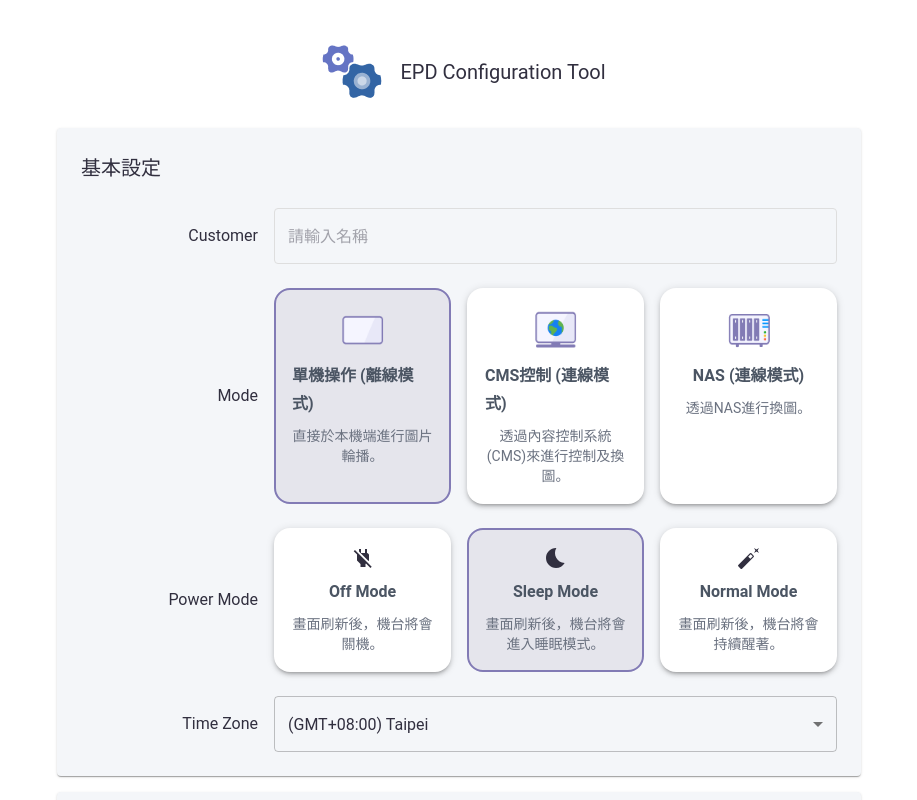
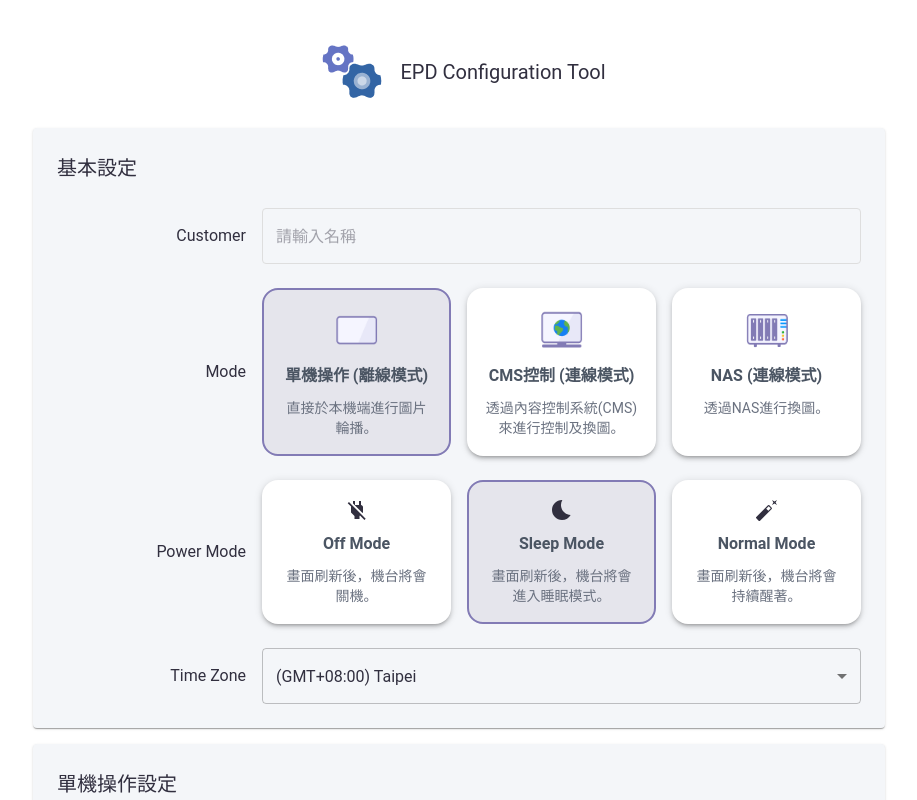
Before and after one commit to tsia-sionghai/epd-config-tool, a React (Vite) app: page / in a window 1280 px wide. Shown: the top 800 px of the page, without its empty margins (181-1098 px from the left). Built offline with nearby package versions, Linux system fonts and the light colour scheme.

Commit message:
Update EPDConfigTool.tsx

```diff
--- a/src/components/EPDConfigTool.tsx
+++ b/src/components/EPDConfigTool.tsx
@@ -32,10 +32,10 @@ const EPDConfigurationTool: React.FC = () => {
   const [images, setImages] = useState<string[]>([]);
 
   return (
-    <Container>
+    <Box>
       <Box display="flex" justifyContent="center" alignItems="center" mb={2}>
         <img src={settingsIcon} alt="Settings" style={{ marginRight: '8px', width: '80px', height: '80px' }} />
-        <Typography variant="h6" component="h6" sx={{ fontWeight: 'normal' }}>
+        <Typography variant="h6" component="h6">
           EPD Configuration Tool
         </Typography>
       </Box>
@@ -191,7 +191,7 @@ const EPDConfigurationTool: React.FC = () => {
           產生設定檔案
         </Button>
       </Box>
-    </Container>
+    </Box>
   );
 };
 
```
